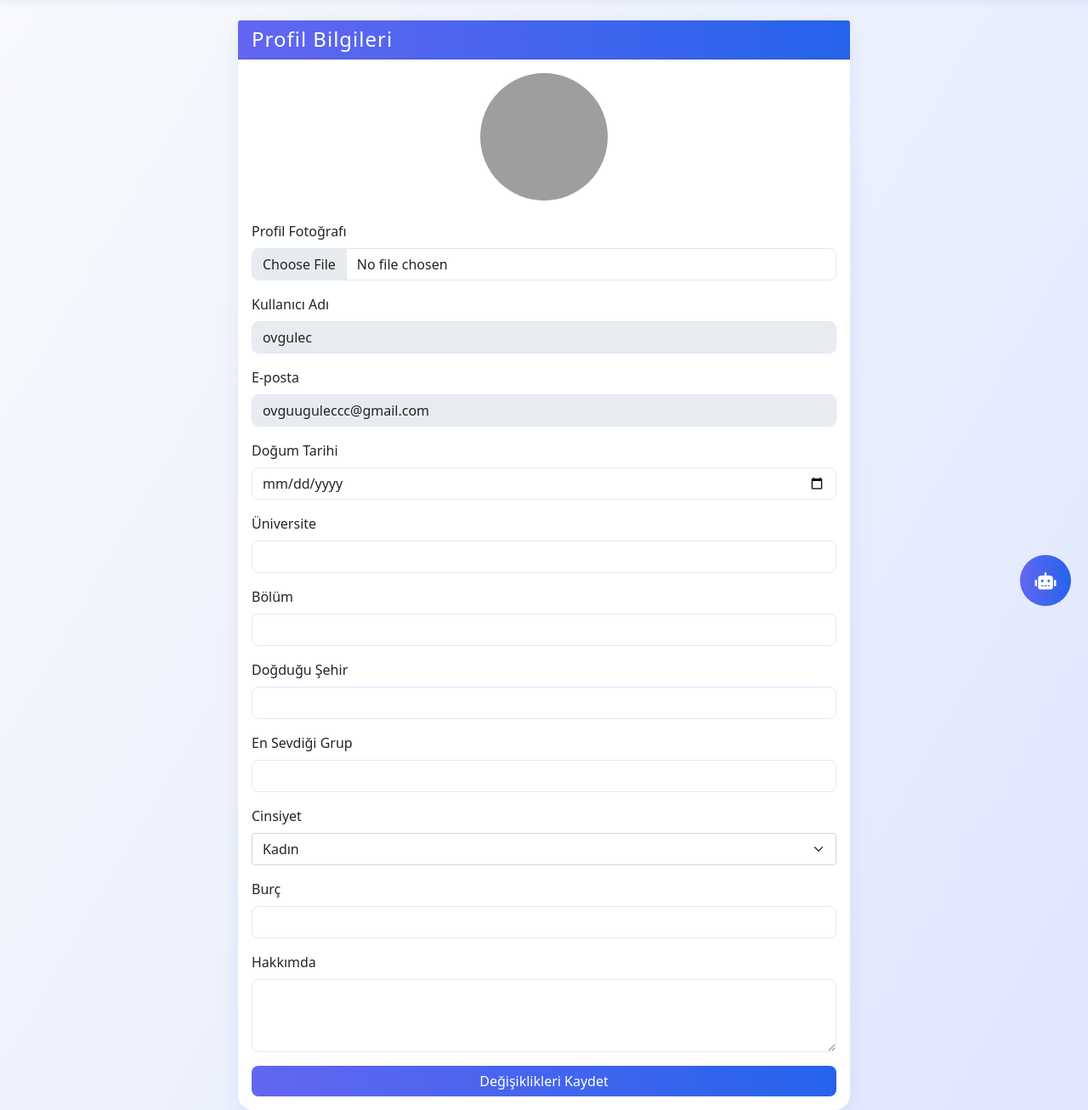
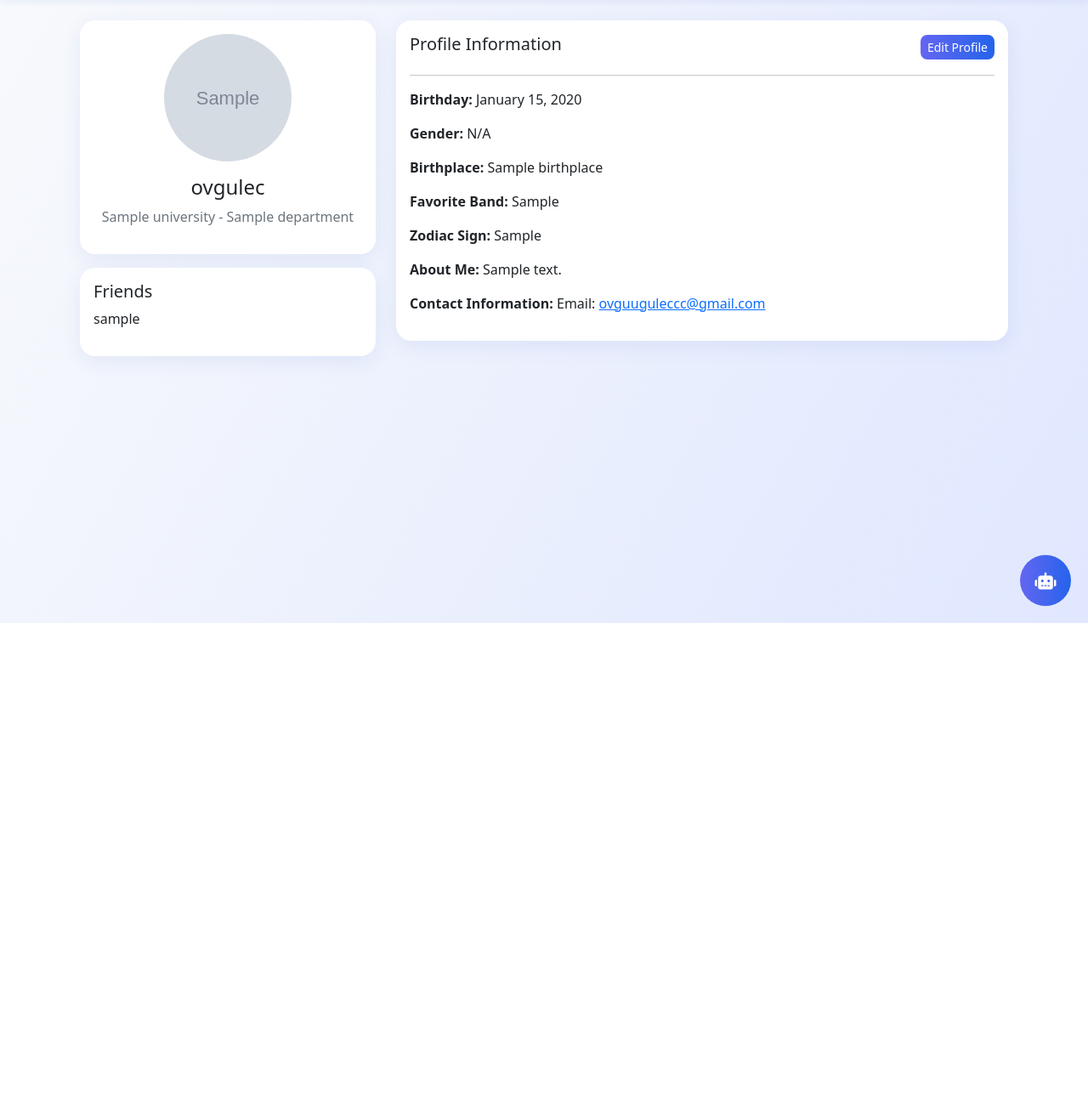
Before and after one commit to vgglce/NewCampusConnect, a Django app: template chat/templates/chat/profile.html in a window 1280 px wide. Shown: the part 67-1373 px from the top of the page at 85% size. After the commit the page ends 800 px from the top, so only its background shows below. Run offline with Django 5.2, Linux system fonts and the light colour scheme; a user stored in the database is signed in; data comes from the database, SQL or seed files in the repository; tables that the repository leaves empty hold one stand-in row (values such as "Sample post"); the template is opened without the code that fills it: most values are stand-ins (such as "Sample title", 1, 10 or a date in 2020); grey boxes marked "Sample" are stand-in pictures; grey boxes are pictures that could not be loaded.

Commit message:
Fix: Chatbot connection and profile page layout

```diff
--- a/campusconnect/settings.py
+++ b/campusconnect/settings.py
@@ -79,7 +79,7 @@ TEMPLATES = [
         },
     },
 ]
-OLLAMA_API_URL = os.getenv("OLLAMA_API_URL", "http://localhost:11434/api/generate")
+OLLAMA_API_URL = os.getenv("OLLAMA_API_URL", "http://ollama:11434/api/generate")
 
 
 WSGI_APPLICATION = "campusconnect.wsgi.application"
@@ -155,7 +155,7 @@ CHANNEL_LAYERS = {
     "default": {
         "BACKEND": "channels_redis.core.RedisChannelLayer",
         "CONFIG": {
-            "hosts": [("127.0.0.1", 6379)],
+            "hosts": [("redis", 6379)],
         },
     },
 }
--- a/chat/templates/chat/profile.html
+++ b/chat/templates/chat/profile.html
@@ -6,36 +6,72 @@
 {% block content %}
 <div class="container mt-4">
     <div class="row">
-        <div class="col-md-8 offset-md-2">
+        <!-- Left Column -->
+        <div class="col-md-4">
+            <div class="card mb-3">
+                <div class="card-body text-center">
+                    {% if profile.profile_photo %}
+                        <img src="{{ profile.profile_photo.url }}" alt="Profile Photo" class="rounded-circle mb-3" style="width: 150px; height: 150px; object-fit: cover;">
+                    {% else %}
+                        <img src="{% static 'images/default_profile.png' %}" alt="Default Profile" class="rounded-circle mb-3" style="width: 150px; height: 150px; object-fit: cover;">
+                    {% endif %}
+                    <h4>{{ user.get_full_name|default:user.username }}</h4>
+                    {% if profile.university %}
+                        <p class="text-muted">{{ profile.university }} - {{ profile.department }}</p>
+                    {% endif %}
+                </div>
+            </div>
+
+            <div class="card mb-3">
+                <div class="card-body">
+                    <h5>Friends</h5>
+                    {% if friends %}
+                        <ul class="list-unstyled">
+                            {% for friend in friends %}
+                                <li>{{ friend.username }}</li> {# veya friend.get_full_name #}
+                            {% endfor %}
+                        </ul>
+                    {% else %}
+                        <p>No friends yet.</p>
+                    {% endif %}
+                </div>
+            </div>
+        </div>
+
+        <!-- Right Column -->
+        <div class="col-md-8">
+            <div class="card mb-3">
+                <div class="card-body">
+                    <div class="d-flex justify-content-between align-items-center">
+                        <h5>Profile Information</h5>
+                        <button id="edit-profile-button" class="btn btn-primary btn-sm">Edit Profile</button>
+                    </div>
+                    <hr>
+                    <p><strong>Birthday:</strong> {{ profile.birth_date|date:"F d, Y" }}</p>
+                    <p><strong>Gender:</strong> {{ profile.gender|default:"N/A" }}</p>
+                    <p><strong>Birthplace:</strong> {{ profile.birthplace|default:"N/A" }}</p>
+                    <p><strong>Favorite Band:</strong> {{ profile.favorite_band|default:"N/A" }}</p>
+                    <p><strong>Zodiac Sign:</strong> {{ profile.zodiac_sign|default:"N/A" }}</p>
+                    <p><strong>About Me:</strong> {{ profile.description|default:"No description provided." }}</p>
+                    <p><strong>Contact Information:</strong> Email: <a href="mailto:{{ user.email }}">{{ user.email }}</a></p>
+                </div>
+            </div>
+
+            {# The actual edit form can be in a separate modal or page, this is just for display #}
+            {# The form below is just a placeholder based on your previous profile.html content #}
+            {# You might need to adapt this or link to a separate edit page #}
+            <div id="edit-profile-form-container" style="display: none;">
                  <div class="card">
                     <div class="card-header bg-primary text-white">
-                    <h4 class="mb-0">Profil Bilgileri</h4>
+                        <h5 class="mb-0">Edit Profil Bilgileri</h5>
                     </div>
                     <div class="card-body">
-                    <form method="post" enctype="multipart/form-data">
+                         <form method="post" enctype="multipart/form-data" action="{% url 'profile' %}">
                             {% csrf_token %}
-
-                        <div class="text-center mb-4">
-                            {% if user.userprofile.profile_photo %}
-                                <img src="{{ user.userprofile.profile_photo.url }}" alt="Profile Photo" class="rounded-circle" style="width: 150px; height: 150px; object-fit: cover;">
-                            {% else %}
-                                <img src="{% static 'images/default_profile.png' %}" alt="Default Profile" class="rounded-circle" style="width: 150px; height: 150px; object-fit: cover;">
-                            {% endif %}
-                        </div>
 
                             <div class="mb-3">
                                 <label for="profile_photo" class="form-label">Profil Fotoğrafı</label>
                                 <input type="file" class="form-control" id="profile_photo" name="profile_photo" accept="image/*">
-                        </div>
-
-                        <div class="mb-3">
-                            <label for="username" class="form-label">Kullanıcı Adı</label>
-                            <input type="text" class="form-control" id="username" name="username" value="{{ user.username }}" readonly>
-                        </div>
-
-                        <div class="mb-3">
-                            <label for="email" class="form-label">E-posta</label>
-                            <input type="email" class="form-control" id="email" name="email" value="{{ user.email }}" readonly>
                             </div>
 
                             <div class="mb-3">
@@ -45,48 +81,48 @@
                                     class="form-control"
                                     id="birth_date"
                                     name="birth_date"
-                                value="{{ user.userprofile.birth_date|date:'Y-m-d' }}"
+                                    value="{{ profile.birth_date|date:'Y-m-d' }}"
                                     lang="en"
                                     pattern="\d{4}-\d{2}-\d{2}">
                             </div>
 
                             <div class="mb-3">
                                 <label for="university" class="form-label">Üniversite</label>
-                            <input type="text" class="form-control" id="university" name="university" value="{{ user.userprofile.university }}">
+                                <input type="text" class="form-control" id="university" name="university" value="{{ profile.university }}">
                             </div>
 
                             <div class="mb-3">
                                 <label for="department" class="form-label">Bölüm</label>
-                            <input type="text" class="form-control" id="department" name="department" value="{{ user.userprofile.department }}">
+                                <input type="text" class="form-control" id="department" name="department" value="{{ profile.department }}">
                             </div>
 
                             <div class="mb-3">
                                 <label for="birthplace" class="form-label">Doğduğu Şehir</label>
-                            <input type="text" class="form-control" id="birthplace" name="birthplace" value="{{ user.userprofile.birthplace }}">
+                                <input type="text" class="form-control" id="birthplace" name="birthplace" value="{{ profile.birthplace }}">
                             </div>
 
                             <div class="mb-3">
                                 <label for="favorite_band" class="form-label">En Sevdiği Grup</label>
-                            <input type="text" class="form-control" id="favorite_band" name="favorite_band" value="{{ user.userprofile.favorite_band }}">
+                                <input type="text" class="form-control" id="favorite_band" name="favorite_band" value="{{ profile.favorite_band }}">
                             </div>
 
                              <div class="mb-3">
                                 <label for="gender" class="form-label">Cinsiyet</label>
                                 <select class="form-select" id="gender" name="gender">
-                                <option value="Kadın" {% if user.userprofile.gender == "Kadın" %}selected{% endif %}>Kadın</option>
-                                <option value="Erkek" {% if user.userprofile.gender == "Erkek" %}selected{% endif %}>Erkek</option>
-                                <option value="Diğer" {% if user.userprofile.gender == "Diğer" %}selected{% endif %}>Diğer</option>
+                                    <option value="Kadın" {% if profile.gender == "Kadın" %}selected{% endif %}>Kadın</option>
+                                    <option value="Erkek" {% if profile.gender == "Erkek" %}selected{% endif %}>Erkek</option>
+                                    <option value="Diğer" {% if profile.gender == "Diğer" %}selected{% endif %}>Diğer</option>
                                 </select>
                             </div>
 
                             <div class="mb-3">
                                 <label for="zodiac_sign" class="form-label">Burç</label>
-                            <input type="text" class="form-control" id="zodiac_sign" name="zodiac_sign" value="{{ user.userprofile.zodiac_sign }}">
+                                <input type="text" class="form-control" id="zodiac_sign" name="zodiac_sign" value="{{ profile.zodiac_sign }}">
                             </div>
 
                             <div class="mb-3">
                                 <label for="description" class="form-label">Hakkımda</label>
-                            <textarea class="form-control" id="description" name="description" rows="3">{{ user.userprofile.description }}</textarea>
+                                <textarea class="form-control" id="description" name="description" rows="3">{{ profile.description }}</textarea>
                             </div>
 
                             <div class="d-grid gap-2">
@@ -96,6 +132,21 @@
                     </div>
                 </div>
             </div>
+
+
+
         </div>
     </div>
+</div>
+
+<script>
+    document.getElementById('edit-profile-button').addEventListener('click', function() {
+        var formContainer = document.getElementById('edit-profile-form-container');
+        if (formContainer.style.display === 'none') {
+            formContainer.style.display = 'block';
+        } else {
+            formContainer.style.display = 'none';
+        }
+    });
+</script>
 {% endblock %}
```
Also changed, not shown: chat/views.py (+8 -3 lines). Lines whose indentation alone changed are shown as unchanged.
